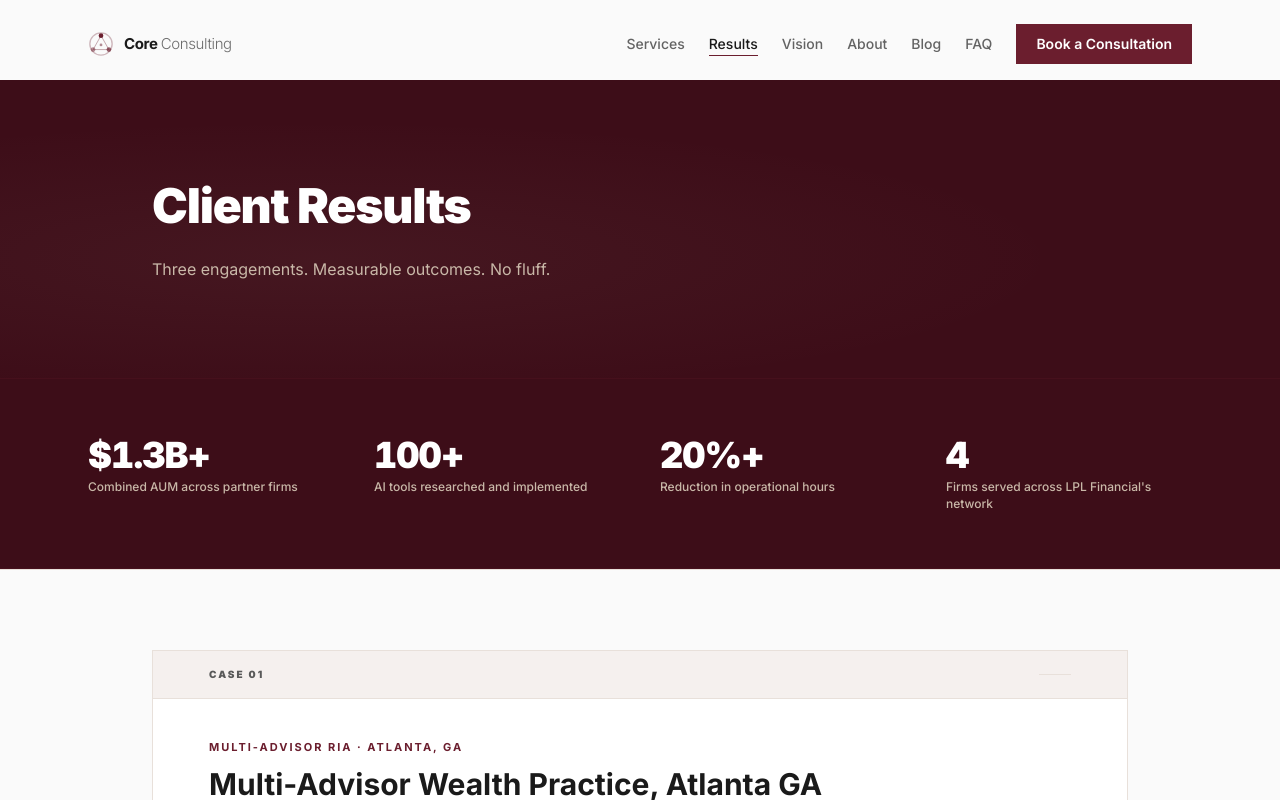
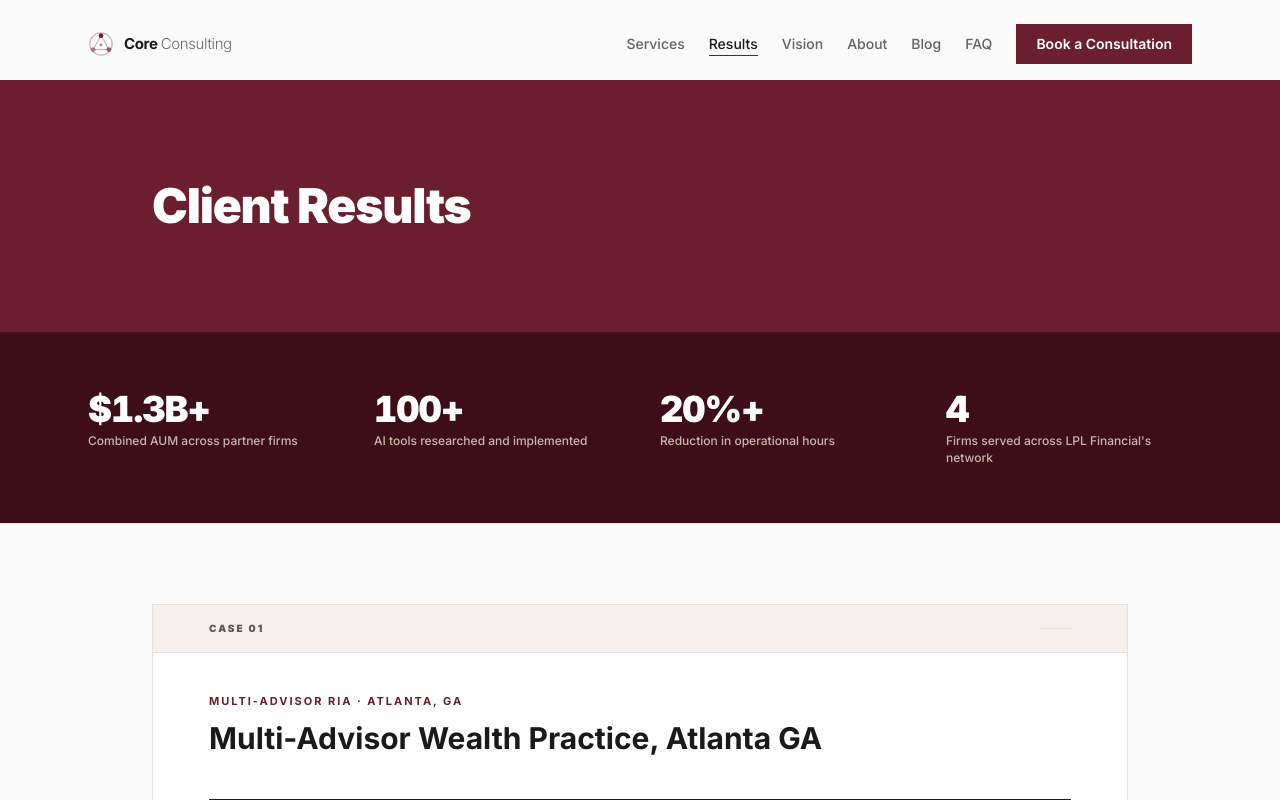
Before and after one commit to vishwarajan08-oss/vishwa-ai-website, a Next.js app: page /results in a window 1280 px wide. Shown: the top 800 px of the page. Built offline with nearby package versions, Linux system fonts and the light colour scheme.

Commit message:
Results hero: match other page heroes (burgundy bg, no subtext)
Co-Authored-By: Claude Sonnet 4.6 <noreply@anthropic.com>

```diff
--- a/components/ResultsHero.js
+++ b/components/ResultsHero.js
@@ -2,51 +2,23 @@
 
 import { motion } from "framer-motion";
 
-const EASE = [0.25, 0.46, 0.45, 0.94];
-
-const lineVariants = {
-  hidden: { opacity: 0, y: 24 },
-  visible: (i) => ({
-    opacity: 1,
-    y: 0,
-    transition: { duration: 0.55, ease: EASE, delay: i * 0.1 },
-  }),
+const fadeIn = {
+  hidden: { opacity: 0, y: 16 },
+  visible: { opacity: 1, y: 0, transition: { duration: 0.5, ease: [0.25, 0.46, 0.45, 0.94] } },
 };
 
 export default function ResultsHero() {
   return (
-    <section className="py-24 relative overflow-hidden" style={{ backgroundColor: "#3D0D18" }}>
-      <div
-        className="absolute inset-0 pointer-events-none"
-        aria-hidden="true"
-        style={{
-          background:
-            "radial-gradient(ellipse at 25% 60%, rgba(201,184,168,0.06) 0%, transparent 55%)",
-        }}
-      />
-
-      <div className="max-w-5xl mx-auto px-6 relative z-10">
-        <div className="max-w-3xl space-y-5">
+    <section className="py-24 bg-burgundy relative overflow-hidden">
+      <div className="max-w-5xl mx-auto px-6">
         <motion.h1
-            custom={0}
-            variants={lineVariants}
+          variants={fadeIn}
           initial="hidden"
           animate="visible"
           className="text-4xl md:text-5xl font-black tracking-tight text-white leading-tight"
         >
           Client Results
         </motion.h1>
-
-          <motion.p
-            custom={1}
-            variants={lineVariants}
-            initial="hidden"
-            animate="visible"
-            className="text-base text-[#C9B8A8] leading-relaxed"
-          >
-            Three engagements. Measurable outcomes. No fluff.
-          </motion.p>
-        </div>
       </div>
     </section>
   );
```
Lines whose indentation alone changed are shown as unchanged.
